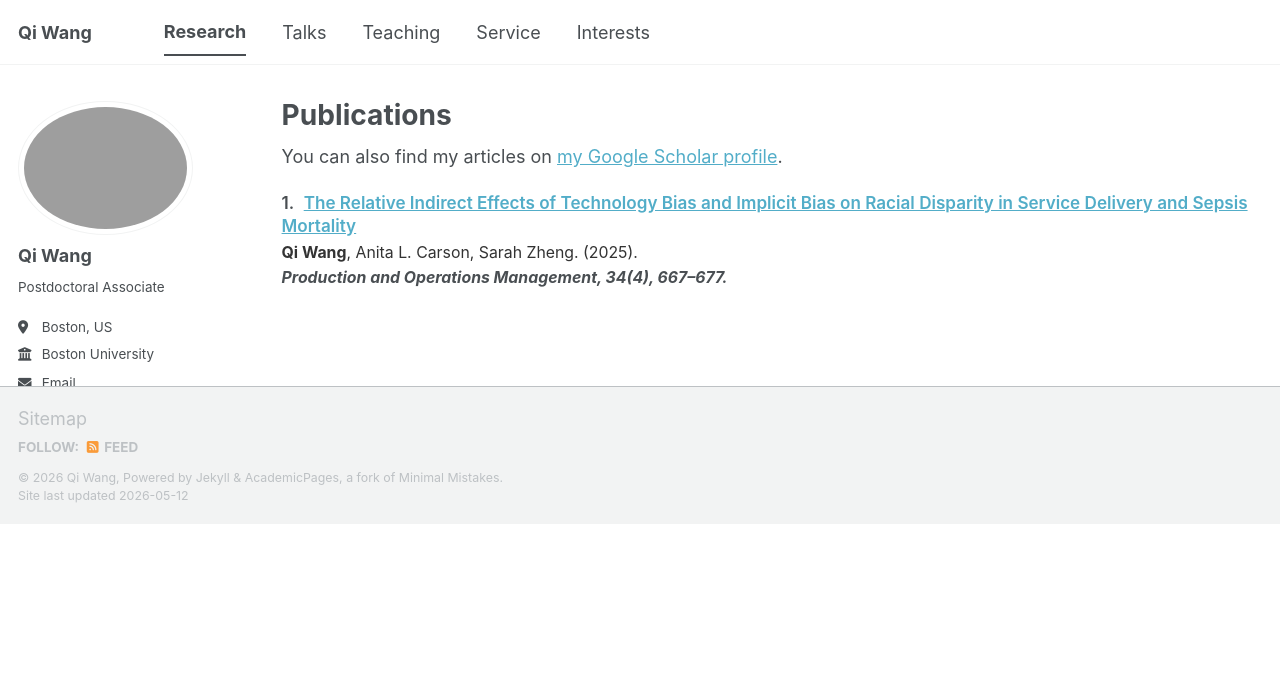
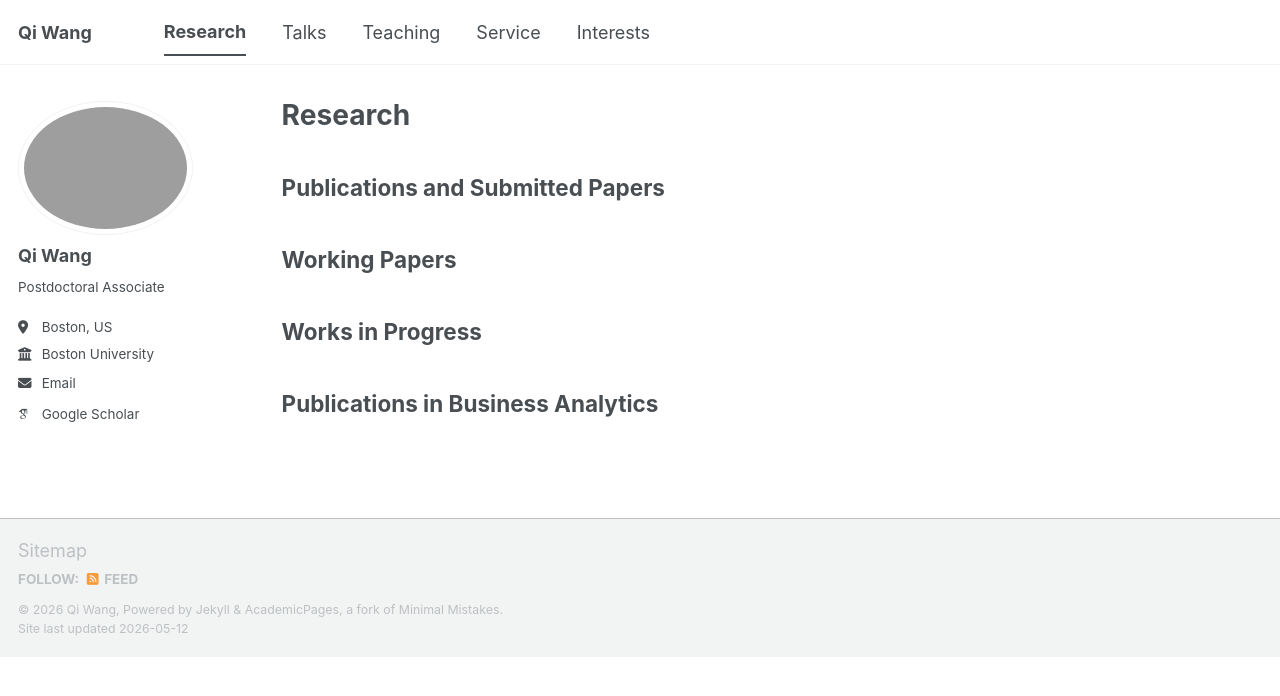
Before and after one commit to qiwang-katherine/qiwang-katherine.github.io, a Jekyll site: the page built from _pages/publications.html, in a window 1280 px wide. Shown: the top 696 px of the page. Built offline with Jekyll 4.4.1, drawn with Linux system fonts in a browser that asks for light colours; some web fonts are replaced; a script bundle is joined from its source files by our own code; library files that are not in the unit come from our copies.

Commit message:
Update publications.html

```diff
--- a/_pages/publications.html
+++ b/_pages/publications.html
@@ -1,33 +1,40 @@
 ---
 layout: archive
-title: "Publications"
+title: "Research"
 permalink: /publications/
 author_profile: true
 ---
 
-{% if site.author.googlescholar %}
-  <div class="wordwrap">You can also find my articles on <a href="{{site.author.googlescholar}}">my Google Scholar profile</a>.</div>
+{% if author.googlescholar %}
+  <p>You can also find my articles on <a href="{{author.googlescholar}}">my Google Scholar profile</a>.</p>
 {% endif %}
 
 {% include base_path %}
 
-<!-- New style rendering if publication categories are defined -->
-{% if site.publication_category %}
-  {% for category in site.publication_category  %}
-    {% assign title_shown = false %}
+<h2 class="pub-category-title">Publications and Submitted Papers</h2>
 {% for post in site.publications reversed %}
-      {% if post.category != category[0] %}
-        {% continue %}
+  {% if post.category == "submitted" %}
+    {% include archive-single.html %}
   {% endif %}
-      {% unless title_shown %}
-        <h2>{{ category[1].title }}</h2><hr />
-        {% assign title_shown = true %}
-      {% endunless %}
+{% endfor %}
+
+<h2 class="pub-category-title">Working Papers</h2>
+{% for post in site.publications reversed %}
+  {% if post.category == "working" %}
     {% include archive-single.html %}
+  {% endif %}
 {% endfor %}
+
+<h2 class="pub-category-title">Works in Progress</h2>
+{% for post in site.publications reversed %}
+  {% if post.category == "wip" %}
+    {% include archive-single.html %}
+  {% endif %}
 {% endfor %}
-{% else %}
+
+<h2 class="pub-category-title">Publications in Business Analytics</h2>
 {% for post in site.publications reversed %}
+  {% if post.category == "analytics" %}
     {% include archive-single.html %}
+  {% endif %}
 {% endfor %}
-{% endif %}
```
Lines whose indentation alone changed are shown as unchanged.
